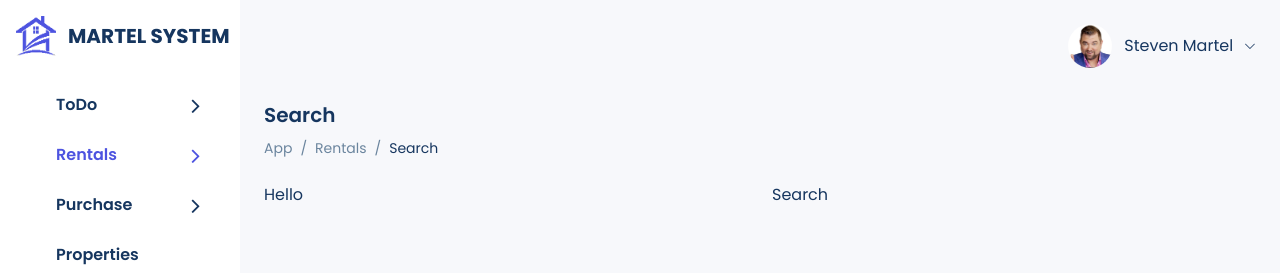
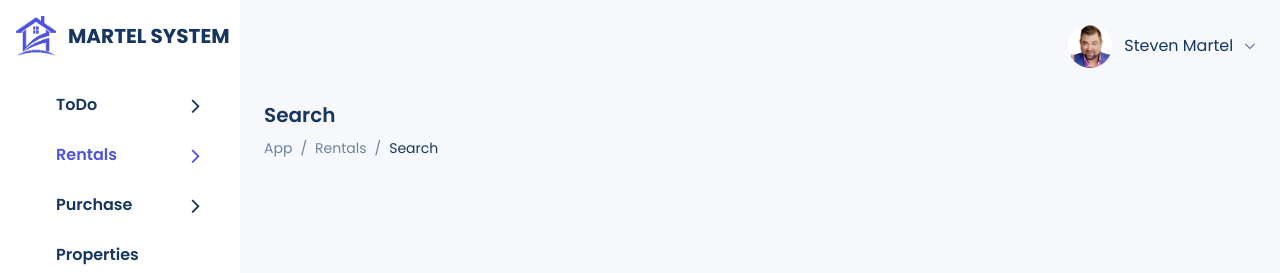
Before and after one commit to ungkaku23/martel-system, a React (Create React App) app in the folder client/: page /#/app/rentals/search in a window 1280 px wide. Shown: the top 273 px of the page. Built offline with nearby package versions, Linux system fonts and the light colour scheme; sample sign-in values are in the browser's storage; some icons are missing.

Commit message:
remove unused img

```diff
--- a/client/src/pages/login/Login.js
+++ b/client/src/pages/login/Login.js
@@ -18,11 +18,6 @@ import hasToken from "../../services/authService";
 
 import loginImage from "../../assets/loginImage.svg";
 import RLogo from "../../components/Icons/RLogo.js";
-import GoogleIcon from "../../components/Icons/AuthIcons/GoogleIcon.js";
-import TwitterIcon from "../../components/Icons/AuthIcons/TwitterIcon.js";
-import FacebookIcon from "../../components/Icons/AuthIcons/FacebookIcon.js";
-import GithubIcon from "../../components/Icons/AuthIcons/GithubIcon.js";
-import LinkedinIcon from "../../components/Icons/AuthIcons/LinkedinIcon.js";
 
 const Login = (props) => {
 
--- a/client/src/pages/register/Register.js
+++ b/client/src/pages/register/Register.js
@@ -16,11 +16,6 @@ import Footer from "../../components/Footer/Footer.js";
 
 import loginImage from "../../assets/registerImage.svg";
 import RLogo from "../../components/Icons/RLogo.js";
-import GoogleIcon from "../../components/Icons/AuthIcons/GoogleIcon.js";
-import TwitterIcon from "../../components/Icons/AuthIcons/TwitterIcon.js";
-import FacebookIcon from "../../components/Icons/AuthIcons/FacebookIcon.js";
-import GithubIcon from "../../components/Icons/AuthIcons/GithubIcon.js";
-import LinkedinIcon from "../../components/Icons/AuthIcons/LinkedinIcon.js";
 import { registerUser } from "../../actions/register.js";
 import hasToken from "../../services/authService";
 
--- a/client/src/pages/rentals/search/Search.js
+++ b/client/src/pages/rentals/search/Search.js
@@ -9,11 +9,8 @@ const Search = () => {
   return (
     <div>
       <Row>
-        <Col className="pr-grid-col" xs={12} lg={6}>
-          Hello
-        </Col>
-        <Col className="pl-grid-col pr-grid-col" xs={12} lg={6}>
-          Search
+        <Col className="pr-grid-col" xs={12} lg={12}>
+
         </Col>
       </Row>
     </div>
```
